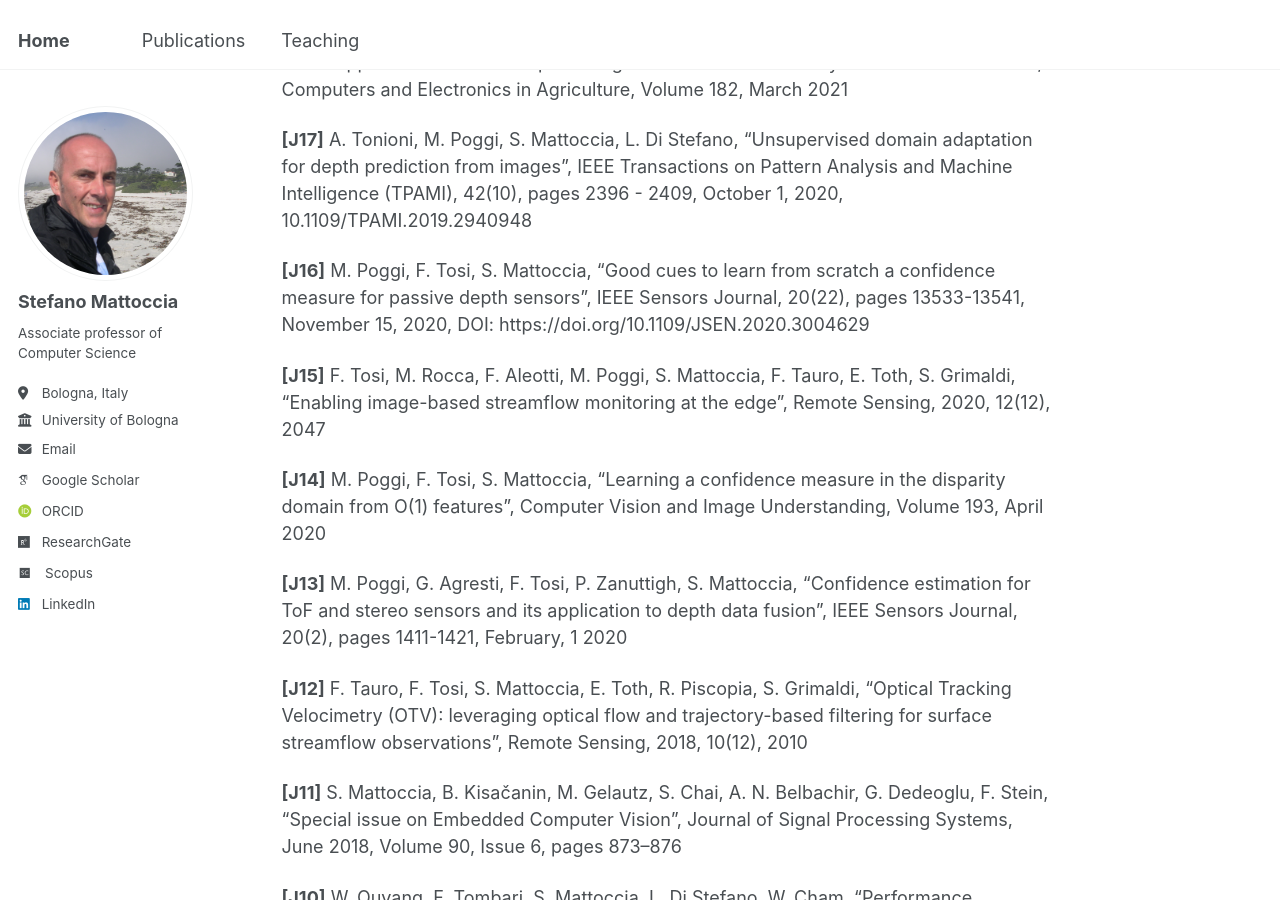
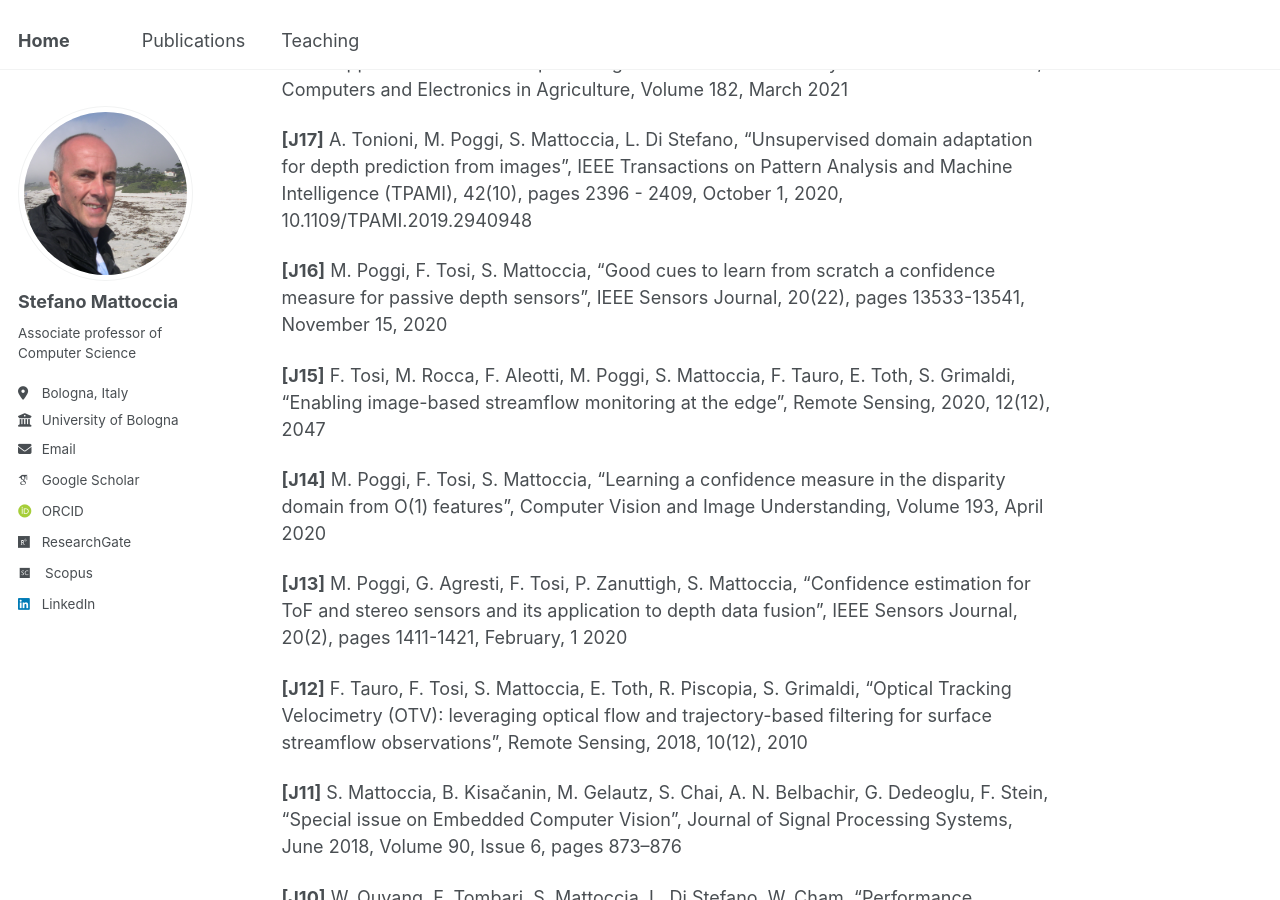
Before and after one commit to stefanomattoccia/stefanomattoccia.github.io, a Jekyll site: the page built from _pages/publications.md, in a window 1280 px wide and 900 px high, scrolled down 2221 px. Built offline with Jekyll 4.4.1, drawn with Linux system fonts in a browser that asks for light colours; some web fonts are replaced.

Commit message:
Update publications.md

```diff
--- a/_pages/publications.md
+++ b/_pages/publications.md
@@ -52,7 +52,7 @@ Journal papers
 
 **[J17]** A. Tonioni, M. Poggi, S. Mattoccia, L. Di Stefano, “Unsupervised domain adaptation for depth prediction from images”, IEEE Transactions on Pattern Analysis and Machine Intelligence (TPAMI), 42(10), pages 2396 - 2409, October 1, 2020, 10.1109/TPAMI.2019.2940948
 
-**[J16]** M. Poggi, F. Tosi, S. Mattoccia, “Good cues to learn from scratch a confidence measure for passive depth sensors”, IEEE Sensors Journal, 20(22), pages 13533-13541, November 15, 2020, DOI: https://doi.org/10.1109/JSEN.2020.3004629
+**[J16]** M. Poggi, F. Tosi, S. Mattoccia, “Good cues to learn from scratch a confidence measure for passive depth sensors”, IEEE Sensors Journal, 20(22), pages 13533-13541, November 15, 2020
 
 **[J15]** F. Tosi, M. Rocca, F. Aleotti, M. Poggi, S. Mattoccia, F. Tauro, E. Toth, S. Grimaldi, “Enabling image-based streamflow monitoring at the edge”, Remote Sensing, 2020, 12(12), 2047
 
```
